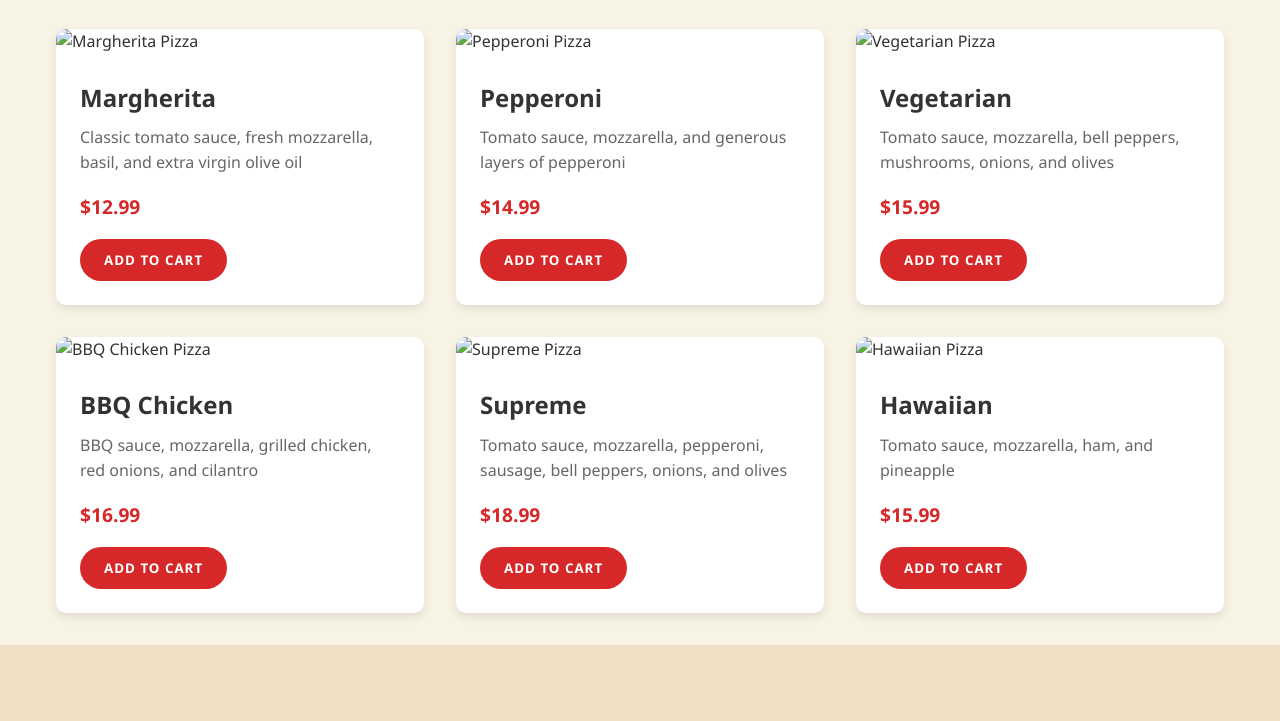
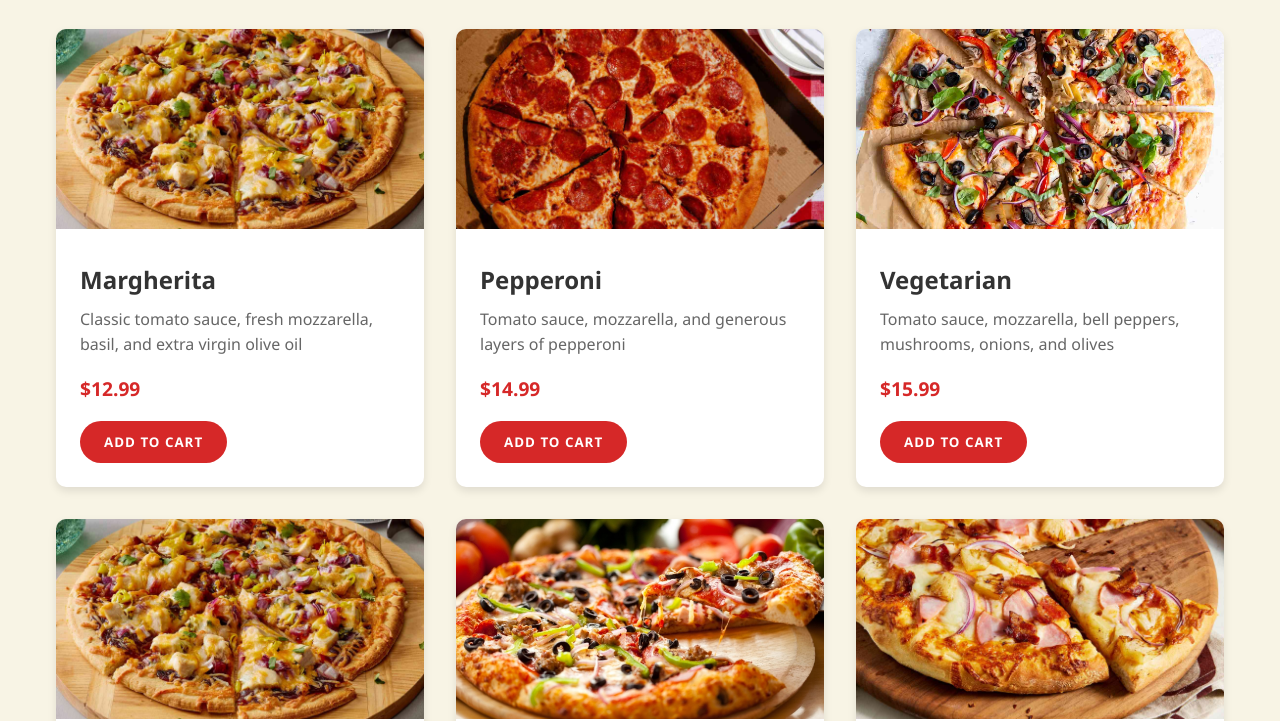
Before and after one commit to JPark1321/HEJJ, a plain HTML site: page index.html in a window 1280 px wide. Shown: the part 668-1389 px from the top of the page. Drawn offline with Linux system fonts and the light colour scheme.

Commit message:
added images and styled some stuff

```diff
--- a/index.html
+++ b/index.html
@@ -8,7 +8,7 @@
 </head>
 <body>
     <header>
-        <div class="logo">Slice Haven</div>
+        <div class="logo">Papa Juans</div>
         <nav>
             <ul>
                 <li><a href="#home">Home</a></li>
@@ -30,7 +30,7 @@
         <h2>Our Menu</h2>
         <div class="menu-grid">
             <div class="menu-item">
-                <img src="/api/placeholder/300/200" alt="Margherita Pizza">
+                <img src="images/bbqchicken.jpg" alt="Margherita Pizza">
                 <div class="menu-item-content">
                     <h3>Margherita</h3>
                     <p>Classic tomato sauce, fresh mozzarella, basil, and extra virgin olive oil</p>
@@ -40,7 +40,7 @@
             </div>
 
             <div class="menu-item">
-                <img src="/api/placeholder/300/200" alt="Pepperoni Pizza">
+                <img src="images/pepperoni.jpg" alt="Pepperoni Pizza">
                 <div class="menu-item-content">
                     <h3>Pepperoni</h3>
                     <p>Tomato sauce, mozzarella, and generous layers of pepperoni</p>
@@ -50,7 +50,7 @@
             </div>
 
             <div class="menu-item">
-                <img src="/api/placeholder/300/200" alt="Vegetarian Pizza">
+                <img src="images/vegetarian.jpg" alt="Vegetarian Pizza">
                 <div class="menu-item-content">
                     <h3>Vegetarian</h3>
                     <p>Tomato sauce, mozzarella, bell peppers, mushrooms, onions, and olives</p>
@@ -60,7 +60,7 @@
             </div>
 
             <div class="menu-item">
-                <img src="/api/placeholder/300/200" alt="BBQ Chicken Pizza">
+                <img src="images/bbqchicken.jpg" alt="BBQ Chicken Pizza">
                 <div class="menu-item-content">
                     <h3>BBQ Chicken</h3>
                     <p>BBQ sauce, mozzarella, grilled chicken, red onions, and cilantro</p>
@@ -70,7 +70,7 @@
             </div>
 
             <div class="menu-item">
-                <img src="/api/placeholder/300/200" alt="Supreme Pizza">
+                <img src="images/supreme.jpg" alt="Supreme Pizza">
                 <div class="menu-item-content">
                     <h3>Supreme</h3>
                     <p>Tomato sauce, mozzarella, pepperoni, sausage, bell peppers, onions, and olives</p>
@@ -80,7 +80,7 @@
             </div>
 
             <div class="menu-item">
-                <img src="/api/placeholder/300/200" alt="Hawaiian Pizza">
+                <img src="images/hawaiian.jpg" alt="Hawaiian Pizza">
                 <div class="menu-item-content">
                     <h3>Hawaiian</h3>
                     <p>Tomato sauce, mozzarella, ham, and pineapple</p>
```
Also changed, not shown: images/bbqchicken.jpg (added), images/hawaiian.jpg (added), images/header.webp (added), images/margherita.jpg (added), images/pepperoni.jpg (added), images/supreme.jpg (added), images/vegetarian.jpg (added).
